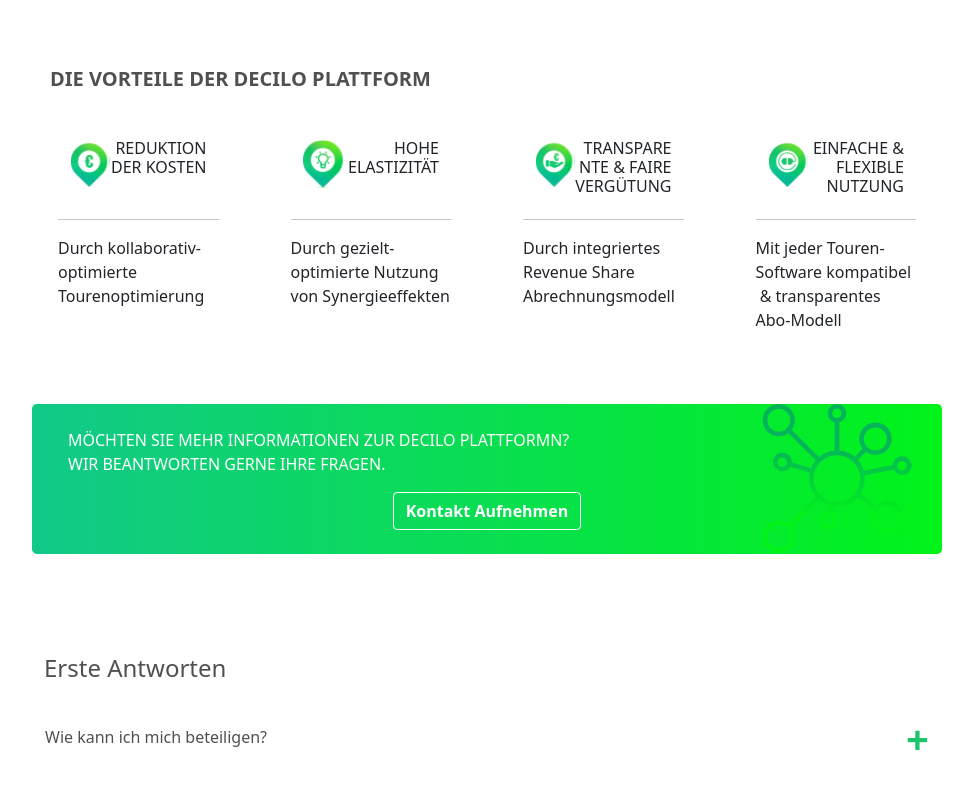
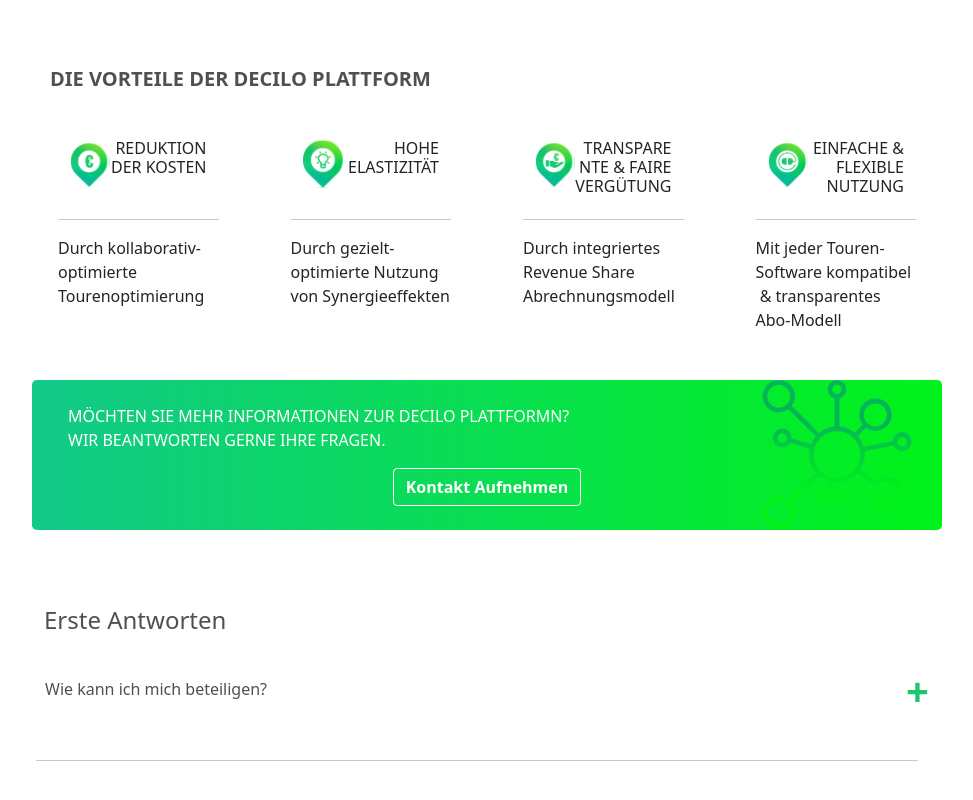
Before and after one commit to BerlinzuDir/decilo-frontend, a Next.js app: page / in a window 1280 px wide. Shown: the part 446-1246 px from the top of the page, without its empty margins (153-1126 px from the left). Built offline with nearby package versions, Linux system fonts and the light colour scheme.

Commit message:
fix spaceing

```diff
--- a/components/Contact.tsx
+++ b/components/Contact.tsx
@@ -5,7 +5,7 @@ export interface ContactData { }
 
 const Contact: FunctionComponent<ContactData> = () => {
     return (
-        <div className="container-fluid ps-4 pe-4 pt-5 pb-5">
+        <div className="container-fluid ps-4 pe-4 pt-4 pb-4">
             <div className="row">
                 <div className="col-lg-1"></div>
                 <div className="col rounded-3 decilo-background">
```
